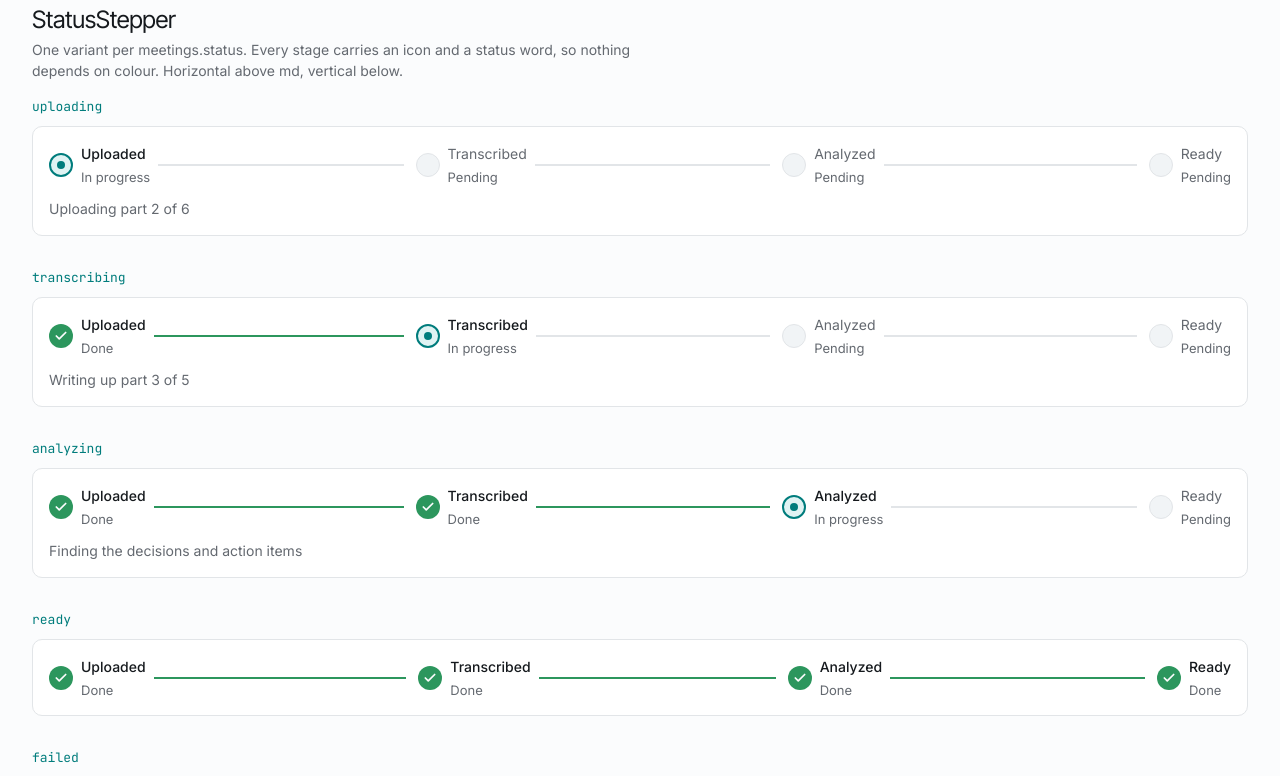
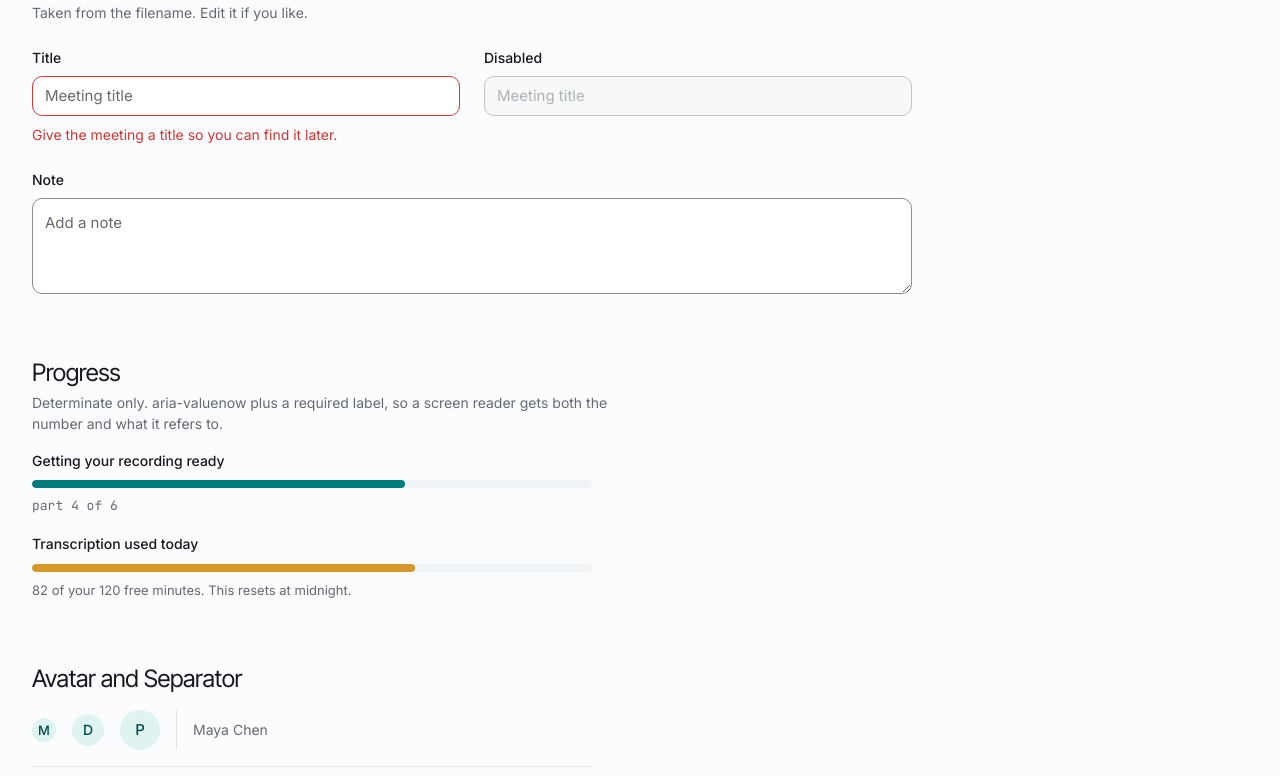
Before and after one commit to dooddles07/SyncMind, a Next.js app: page /gallery in a window 1280 px wide. Shown: the part 1160-1936 px from the top of the page. Built offline with nearby package versions, Linux system fonts and the light colour scheme.

Commit message:
feat(ui): add Input, Textarea, Field, Progress, Avatar and Separator primitives

```diff
--- a/app/gallery/page.tsx
+++ b/app/gallery/page.tsx
@@ -5,6 +5,9 @@ import { Badge } from "@/components/ui/badge";
 import { Card, CardHeader, CardTitle, CardDescription } from "@/components/ui/card";
 import { Skeleton, MeetingCardSkeleton } from "@/components/ui/skeleton";
 import { EmptyState } from "@/components/ui/empty-state";
+import { Input, Textarea, Field } from "@/components/ui/input";
+import { Progress } from "@/components/ui/progress";
+import { Avatar, Separator } from "@/components/ui/avatar";
 import { StatusStepper } from "@/components/meeting/status-stepper";
 import type { MeetingStatus } from "@/lib/types";
 
@@ -137,6 +140,68 @@ export default function GalleryPage() {
         </div>
       </Section>
 
+      <Section
+        title="Input and Field"
+        note="Borders use input-strong, not input. --input is 1.23:1 and fails WCAG 1.4.11 for control boundaries. Labels are always visible, never placeholder-only, and errors sit below the field tied with aria-describedby."
+      >
+        <div className="grid max-w-[880px] gap-6 md:grid-cols-2">
+          <Field id="title" label="Title" hint="Taken from the filename. Edit it if you like.">
+            <Input placeholder="Meeting title" defaultValue="Q3 Planning" />
+          </Field>
+          <Field id="date" label="Date">
+            <Input type="date" defaultValue="2026-07-24" />
+          </Field>
+          <Field
+            id="title-error"
+            label="Title"
+            error="Give the meeting a title so you can find it later."
+          >
+            <Input invalid defaultValue="" placeholder="Meeting title" />
+          </Field>
+          <Field id="disabled" label="Disabled">
+            <Input disabled placeholder="Meeting title" />
+          </Field>
+          <div className="md:col-span-2">
+            <Field id="note" label="Note">
+              <Textarea placeholder="Add a note" />
+            </Field>
+          </div>
+        </div>
+      </Section>
+
+      <Section
+        title="Progress"
+        note="Determinate only. aria-valuenow plus a required label, so a screen reader gets both the number and what it refers to."
+      >
+        <div className="flex max-w-[560px] flex-col gap-4">
+          <div className="flex flex-col gap-2">
+            <span className="text-[14px] font-medium">Getting your recording ready</span>
+            <Progress value={4} max={6} label="Getting your recording ready" />
+            <span className="font-mono text-[13px] text-muted-foreground tabular">
+              part 4 of 6
+            </span>
+          </div>
+          <div className="flex flex-col gap-2">
+            <span className="text-[14px] font-medium">Transcription used today</span>
+            <Progress value={82} max={120} label="Transcription used today" tone="warning" />
+            <span className="text-[13px] text-muted-foreground">
+              82 of your 120 free minutes. This resets at midnight.
+            </span>
+          </div>
+        </div>
+      </Section>
+
+      <Section title="Avatar and Separator">
+        <div className="flex items-center gap-4">
+          <Avatar name="Maya" size="sm" />
+          <Avatar name="Dan" size="md" />
+          <Avatar name="Priya" size="lg" />
+          <Separator orientation="vertical" className="h-10" />
+          <span className="text-[14px] text-muted-foreground">Maya Chen</span>
+        </div>
+        <Separator className="max-w-[560px]" />
+      </Section>
+
       <Section title="Card">
         <div className="flex flex-wrap gap-4">
           <Card className="w-[280px]">
--- /dev/null
+++ b/components/ui/avatar.tsx
@@ -0,0 +1,51 @@
+import { cn } from "@/lib/utils";
+
+const SIZE = {
+  sm: "size-6 text-[13px]",
+  md: "size-8 text-[14px]",
+  lg: "size-10 text-[15px]",
+} as const;
+
+/** Initial-only fallback. Decorative when a name sits beside it, so it is aria-hidden. */
+export function Avatar({
+  name,
+  size = "md",
+  className,
+}: {
+  name: string;
+  size?: keyof typeof SIZE;
+  className?: string;
+}) {
+  return (
+    <span
+      aria-hidden
+      className={cn(
+        "inline-flex shrink-0 items-center justify-center rounded-full bg-accent font-medium text-accent-foreground",
+        SIZE[size],
+        className,
+      )}
+    >
+      {name.charAt(0).toUpperCase()}
+    </span>
+  );
+}
+
+export function Separator({
+  orientation = "horizontal",
+  className,
+}: {
+  orientation?: "horizontal" | "vertical";
+  className?: string;
+}) {
+  return (
+    <div
+      role="separator"
+      aria-orientation={orientation}
+      className={cn(
+        "bg-border",
+        orientation === "horizontal" ? "h-px w-full" : "h-full w-px",
+        className,
+      )}
+    />
+  );
+}
--- /dev/null
+++ b/components/ui/input.tsx
@@ -0,0 +1,100 @@
+import * as React from "react";
+import { cn } from "@/lib/utils";
+
+/*
+  Border is input-strong, not input. --input is 1.23:1 against the background
+  and fails WCAG 1.4.11 for control boundaries. This is the one deliberate
+  divergence from stock shadcn. See docs/UI-BUILD-PLAN.md "Corrections".
+
+  The focus ring comes from the global :focus-visible rule in globals.css,
+  so it can never be forgotten on an individual control.
+*/
+export interface InputProps extends React.InputHTMLAttributes<HTMLInputElement> {
+  invalid?: boolean;
+}
+
+export const Input = React.forwardRef<HTMLInputElement, InputProps>(
+  ({ className, invalid, ...props }, ref) => (
+    <input
+      ref={ref}
+      aria-invalid={invalid || undefined}
+      className={cn(
+        "h-10 w-full rounded-[var(--radius-md)] border bg-card px-3",
+        "text-[15px] leading-[1.6] text-foreground",
+        "placeholder:text-muted-foreground",
+        "transition-colors duration-[120ms] ease-out",
+        "hover:border-muted-foreground",
+        "disabled:cursor-not-allowed disabled:bg-muted disabled:opacity-50",
+        invalid ? "border-destructive" : "border-input-strong",
+        className,
+      )}
+      {...props}
+    />
+  ),
+);
+Input.displayName = "Input";
+
+export const Textarea = React.forwardRef<
+  HTMLTextAreaElement,
+  React.TextareaHTMLAttributes<HTMLTextAreaElement> & { invalid?: boolean }
+>(({ className, invalid, ...props }, ref) => (
+  <textarea
+    ref={ref}
+    aria-invalid={invalid || undefined}
+    className={cn(
+      "min-h-24 w-full rounded-[var(--radius-md)] border bg-card p-3",
+      "text-[15px] leading-[1.6] text-foreground",
+      "placeholder:text-muted-foreground",
+      "transition-colors duration-[120ms] ease-out",
+      "hover:border-muted-foreground",
+      "disabled:cursor-not-allowed disabled:bg-muted disabled:opacity-50",
+      invalid ? "border-destructive" : "border-input-strong",
+      className,
+    )}
+    {...props}
+  />
+));
+Textarea.displayName = "Textarea";
+
+/**
+ * Label plus control plus help or error text, tied together.
+ * Errors say what to do, and sit below the field they belong to.
+ */
+export function Field({
+  id,
+  label,
+  hint,
+  error,
+  children,
+}: {
+  id: string;
+  label: string;
+  hint?: string;
+  error?: string;
+  children: React.ReactNode;
+}) {
+  const describedBy = error ? `${id}-error` : hint ? `${id}-hint` : undefined;
+  return (
+    <div className="flex flex-col gap-2">
+      {/* visible label, never placeholder-only */}
+      <label htmlFor={id} className="text-[14px] font-medium leading-[1.5]">
+        {label}
+      </label>
+      {React.isValidElement(children)
+        ? React.cloneElement(children as React.ReactElement<Record<string, unknown>>, {
+            id,
+            "aria-describedby": describedBy,
+          })
+        : children}
+      {error ? (
+        <p id={`${id}-error`} className="text-[14px] leading-[1.5] text-destructive-text">
+          {error}
+        </p>
+      ) : hint ? (
+        <p id={`${id}-hint`} className="text-[14px] leading-[1.5] text-muted-foreground">
+          {hint}
+        </p>
+      ) : null}
+    </div>
+  );
+}
--- /dev/null
+++ b/components/ui/progress.tsx
@@ -0,0 +1,44 @@
+import { cn } from "@/lib/utils";
+
+/*
+  Determinate only. Used by upload part-preparation and the quota meter.
+  aria-valuenow is what a screen reader reads, so the label is required.
+*/
+export function Progress({
+  value,
+  max = 100,
+  label,
+  tone = "primary",
+  className,
+}: {
+  value: number;
+  max?: number;
+  /** Describes what is progressing, e.g. "Getting your recording ready". */
+  label: string;
+  tone?: "primary" | "success" | "warning" | "destructive";
+  className?: string;
+}) {
+  const pct = Math.max(0, Math.min(100, (value / max) * 100));
+  const fill = {
+    primary: "bg-primary",
+    success: "bg-success",
+    warning: "bg-warning",
+    destructive: "bg-destructive",
+  }[tone];
+
+  return (
+    <div
+      role="progressbar"
+      aria-valuenow={Math.round(pct)}
+      aria-valuemin={0}
+      aria-valuemax={100}
+      aria-label={label}
+      className={cn("h-2 w-full overflow-hidden rounded-full bg-muted", className)}
+    >
+      <div
+        className={cn("h-full rounded-full transition-[width] duration-[180ms] ease-out", fill)}
+        style={{ width: `${pct}%` }}
+      />
+    </div>
+  );
+}
```
Also changed, not shown: 1 other file (tests, documents, lock files or other folders).
